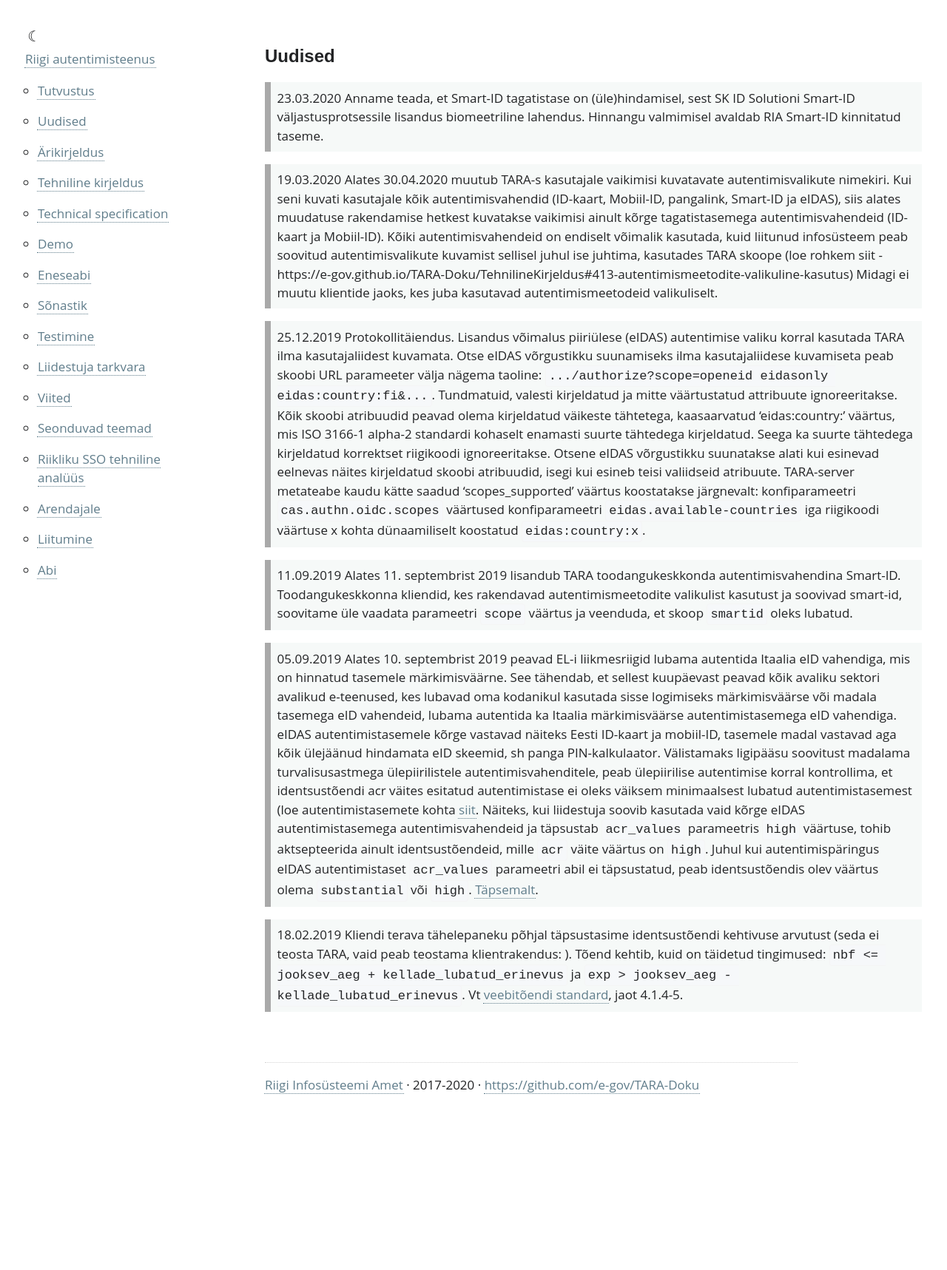
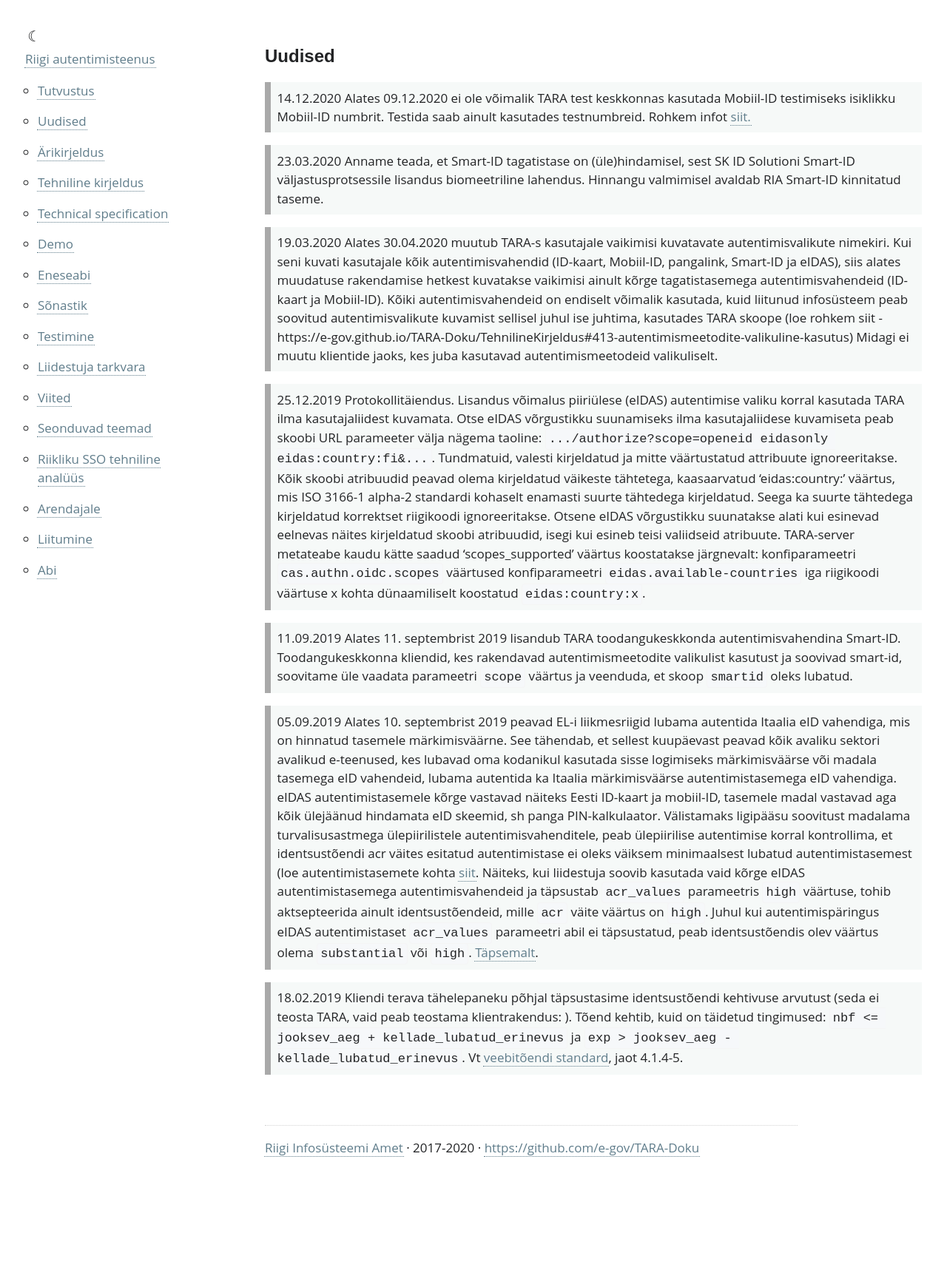
Before and after one commit to e-gov/TARA-Doku, a Jekyll site: the page built from Uudised.md, in a window 1280 px wide. Shown: the whole page at 74% size. Built offline with Jekyll 4.4.1, drawn with Linux system fonts in a browser that asks for light colours; our own code applies the rules of GitHub Pages for plain Markdown files.

Commit message:
Mobiil-ID testnumbrite kasutamise uudis.

```diff
--- a/Uudised.md
+++ b/Uudised.md
@@ -4,6 +4,8 @@ permalink: Uudised
 
 # Uudised
 
+14.12.2020 Alates 09.12.2020 ei ole võimalik TARA test keskkonnas kasutada Mobiil-ID testimiseks isiklikku Mobiil-ID numbrit. Testida saab ainult kasutades testnumbreid. Rohkem infot [siit.](https://www.skidsolutions.eu/uudised/mobiil-id-demo-keskkond-ei-ole-tehnilistel-pohjustel-kattesaadav/)
+{: .note}
 
 23.03.2020 Anname teada, et Smart-ID tagatistase on (üle)hindamisel, sest SK ID Solutioni Smart-ID väljastusprotsessile lisandus biomeetriline lahendus. Hinnangu valmimisel avaldab RIA Smart-ID kinnitatud taseme.
 {: .note}
```
